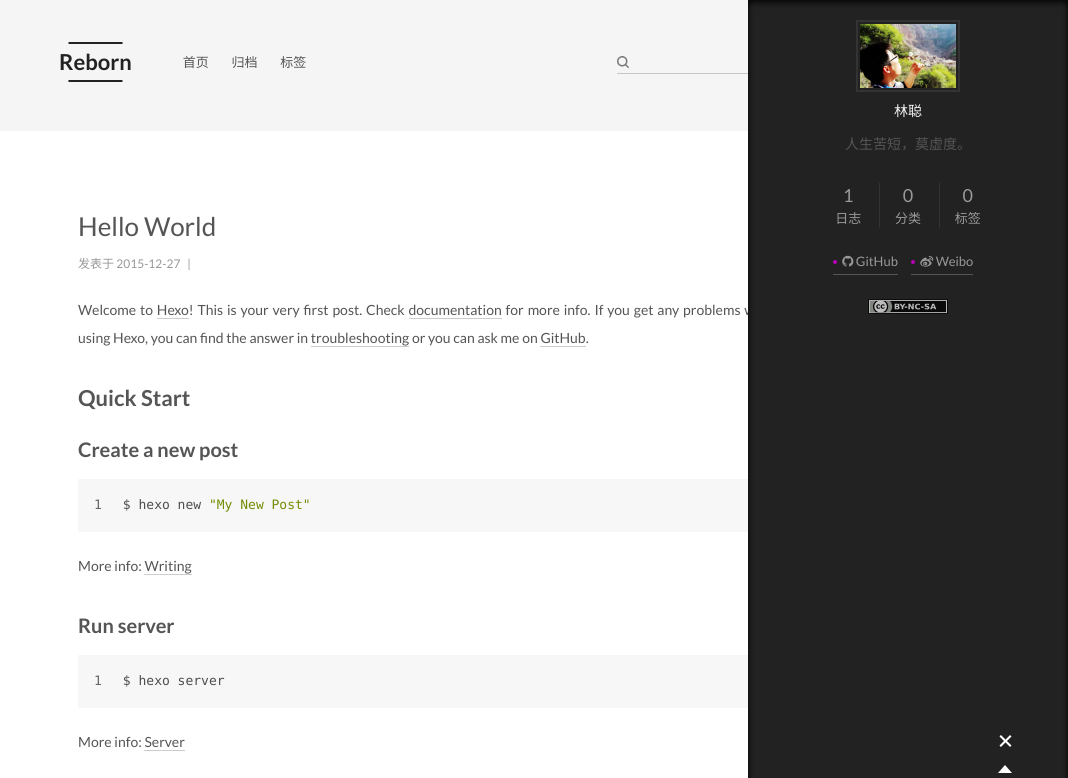
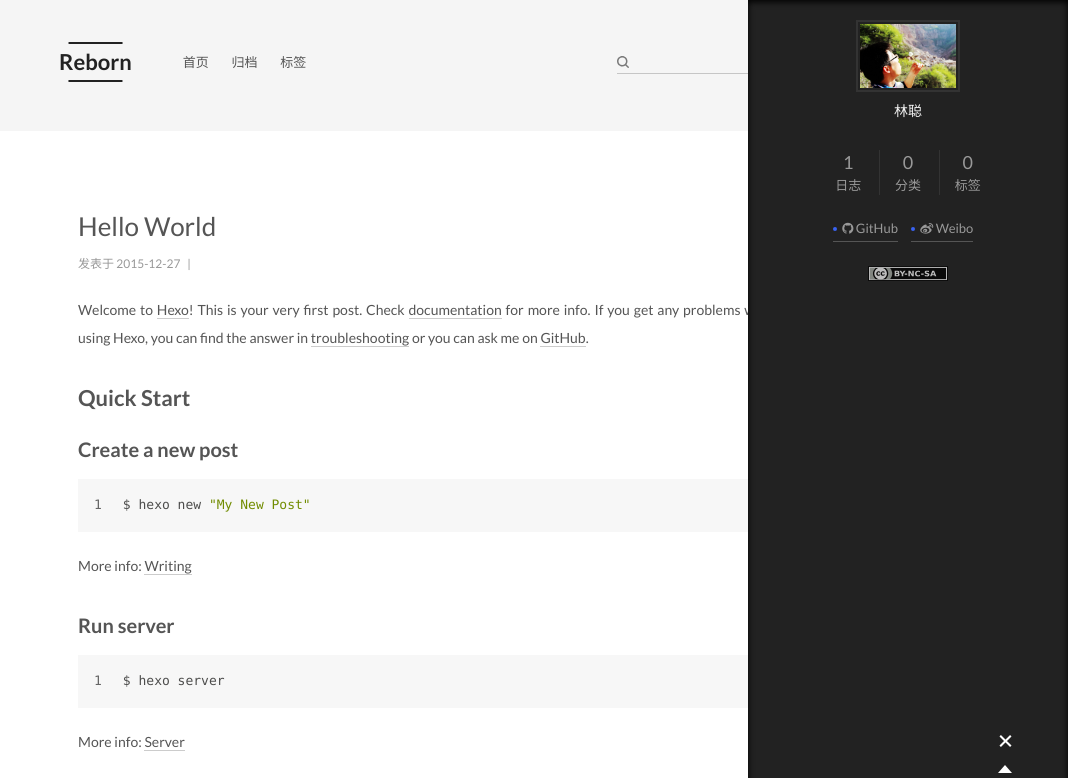
Before and after one commit to lunring/lunring.github.io, a plain HTML site: page index.html in a window 1280 px wide. Both pictures are taken after a click on the element 1217 px from the left and 742 px from the top of the page. Shown: the top 778 px of the page, without its empty margins (212-1280 px from the left). Drawn offline with Linux system fonts and the light colour scheme; some packages are replaced by stand-ins of ours; a script that the page names is missing.

Commit message:
Site updated: 2016-01-01 02:45:23

```diff
--- a/css/main.css
+++ b/css/main.css
@@ -965,7 +965,7 @@
   width: 4px;
   height: 4px;
   border-radius: 50%;
-  background: #ba00b9;
+  background: #3963f2;
 }
 .sidebar-nav {
   margin: 0 0 20px;
--- a/index.html
+++ b/index.html
@@ -51,15 +51,15 @@
 
 
 
-<meta name="description" content="人生苦短，莫虚度。">
+<meta name="description">
 <meta property="og:type" content="website">
 <meta property="og:title" content="Reborn">
 <meta property="og:url" content="http://lincong.cc/index.html">
 <meta property="og:site_name" content="Reborn">
-<meta property="og:description" content="人生苦短，莫虚度。">
+<meta property="og:description">
 <meta name="twitter:card" content="summary">
 <meta name="twitter:title" content="Reborn">
-<meta name="twitter:description" content="人生苦短，莫虚度。">
+<meta name="twitter:description">
 
 
 
@@ -71,7 +71,7 @@
   };
 </script>
 
-  <title> Reborn - 人生苦短，莫虚度。 </title>
+  <title> Reborn -  </title>
 </head>
 
 <body itemscope itemtype="http://schema.org/WebPage" lang="zh-Hans">
@@ -332,7 +332,7 @@
           <img class="site-author-image" src="/uploads/avatar.jpg" alt="林聪" itemprop="image"/>
           <p class="site-author-name" itemprop="name">林聪</p>
         </div>
-        <p class="site-description motion-element" itemprop="description">人生苦短，莫虚度。</p>
+        <p class="site-description motion-element" itemprop="description"></p>
         <nav class="site-state motion-element">
           <div class="site-state-item site-state-posts">
             <a href="/archives">
```
Also changed, not shown: 2015/12/27/hello-world/index.html (+1 -1 lines), archives/2015/12/index.html (+4 -4 lines), archives/2015/index.html (+4 -4 lines), archives/index.html (+4 -4 lines).
